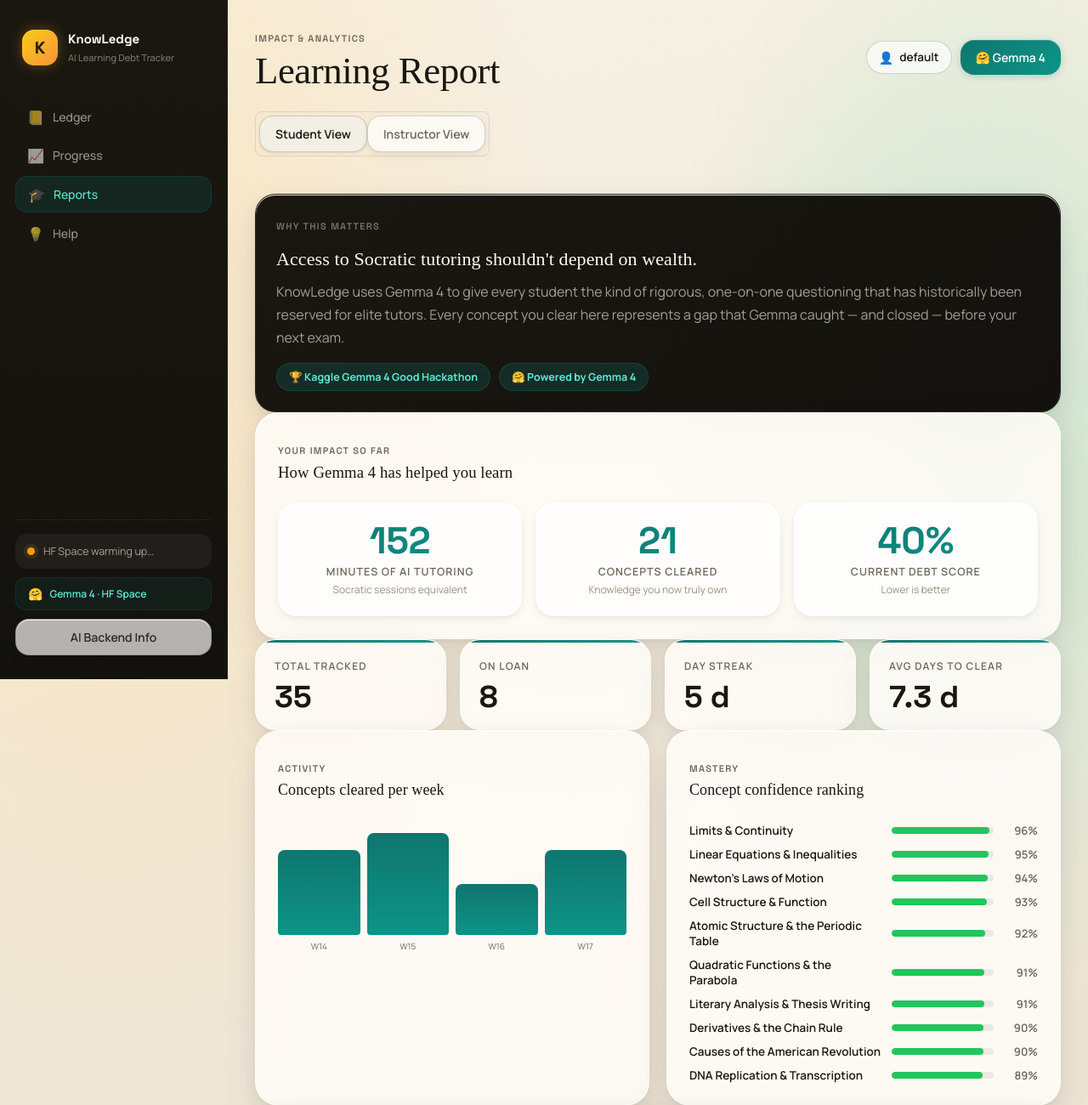
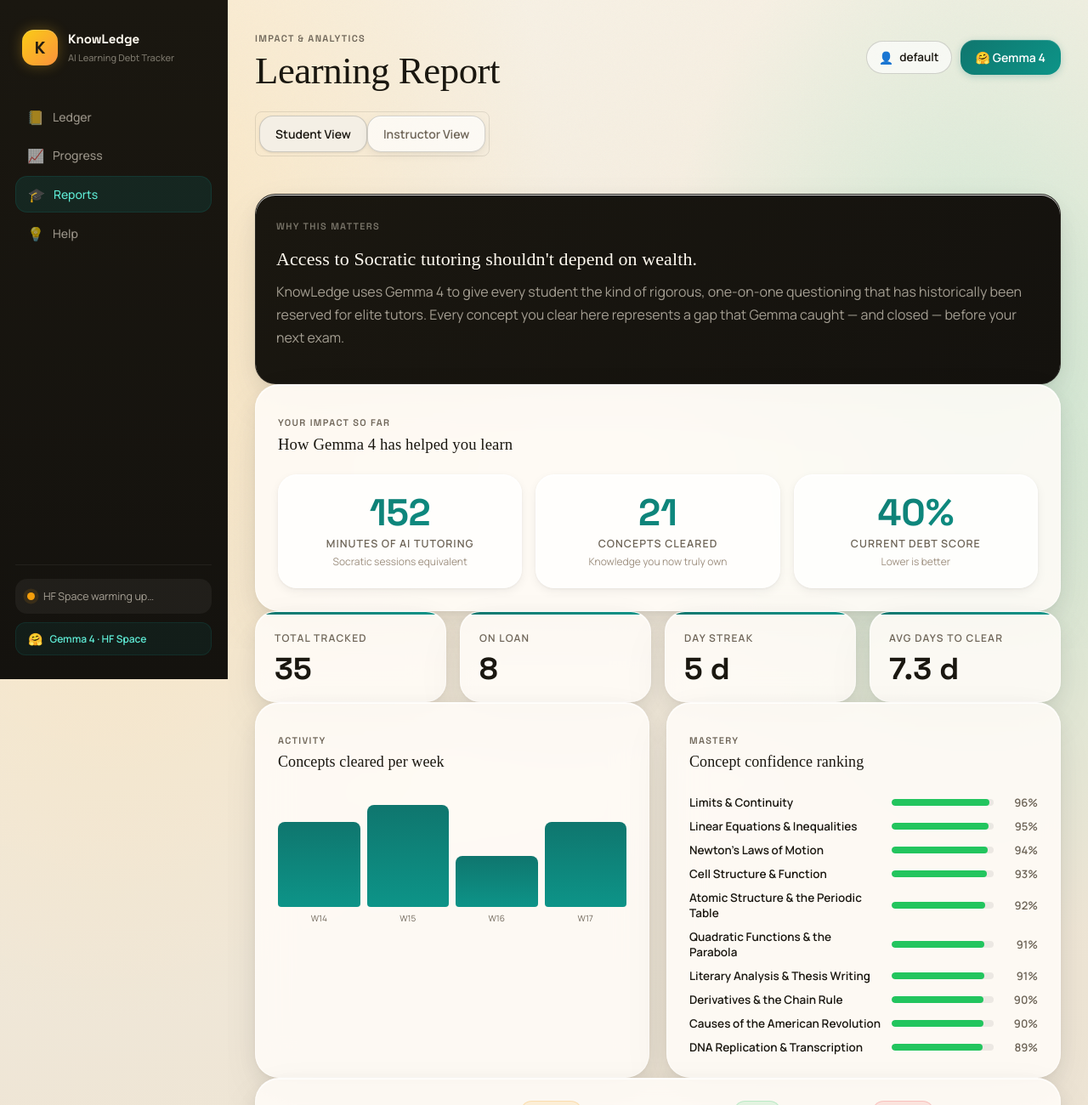
Before and after one commit to Charan-suresh/KnowLedge, a FastAPI app: page /reports in a window 1280 px wide. Shown: the part 37-1337 px from the top of the page at 85% size. Run offline with FastAPI, Linux system fonts and the light colour scheme; data comes from the database, SQL or seed files in the repository; data that the repository does not hold is empty; some web fonts are replaced.

Commit message:
UI: Remove hackathon and HF space mentions and backend info button

```diff
--- a/knowledge/templates/base.html
+++ b/knowledge/templates/base.html
@@ -102,7 +102,6 @@
           <span class="backend-icon">🤗</span>
           <span>Gemma 4 · HF Space</span>
         </div>
-        <button class="btn btn-ghost full" type="button" onclick="openInfoModal()">AI Backend Info</button>
         {% else %}
         <button class="btn btn-ghost full" type="button" onclick="openLLMModal()">Configure Ollama</button>
         {% endif %}
--- a/knowledge/templates/reports.html
+++ b/knowledge/templates/reports.html
@@ -17,10 +17,6 @@
   <p class="eyebrow" style="color:rgba(240,232,216,0.45)">Why This Matters</p>
   <h3>Access to Socratic tutoring shouldn't depend on wealth.</h3>
   <p>KnowLedge uses Gemma 4 to give every student the kind of rigorous, one-on-one questioning that has historically been reserved for elite tutors. Every concept you clear here represents a gap that Gemma caught — and closed — before your next exam.</p>
-  <div style="display:flex;gap:10px;flex-wrap:wrap">
-    <span class="mission-tag">🏆 Kaggle Gemma 4 Good Hackathon</span>
-    <span class="mission-tag">🤗 Powered by Gemma 4</span>
-  </div>
 </div>
 
 <!-- Impact Numbers -->
@@ -152,9 +148,6 @@
   <p><strong>Sage</strong> questions you Socratically. It never just gives you the answer. It asks focused, escalating questions until it's confident you genuinely understand — not just memorised — the concept.</p>
   <p><strong>Lens</strong> analyses photos of your handwritten notes, detecting whether your reasoning holds up and flagging conceptual gaps before they become exam surprises.</p>
   <p><strong>Solo Mode</strong> gives you a timed, open-ended recall challenge to prove you can explain a concept without any prompting — the gold standard of durable learning.</p>
-  <p style="margin-top:18px;padding:14px 18px;border-radius:16px;background:var(--teal-light);border:1px solid rgba(15,118,110,0.15);color:var(--teal)">
-    <strong>All inference runs on Gemma 4</strong> (unsloth/gemma-4-4b-it) via a Hugging Face Space backend — no paid API keys required. In local mode, it runs entirely on your laptop via Ollama.
-  </p>
 </section>
 </div>
 
```
